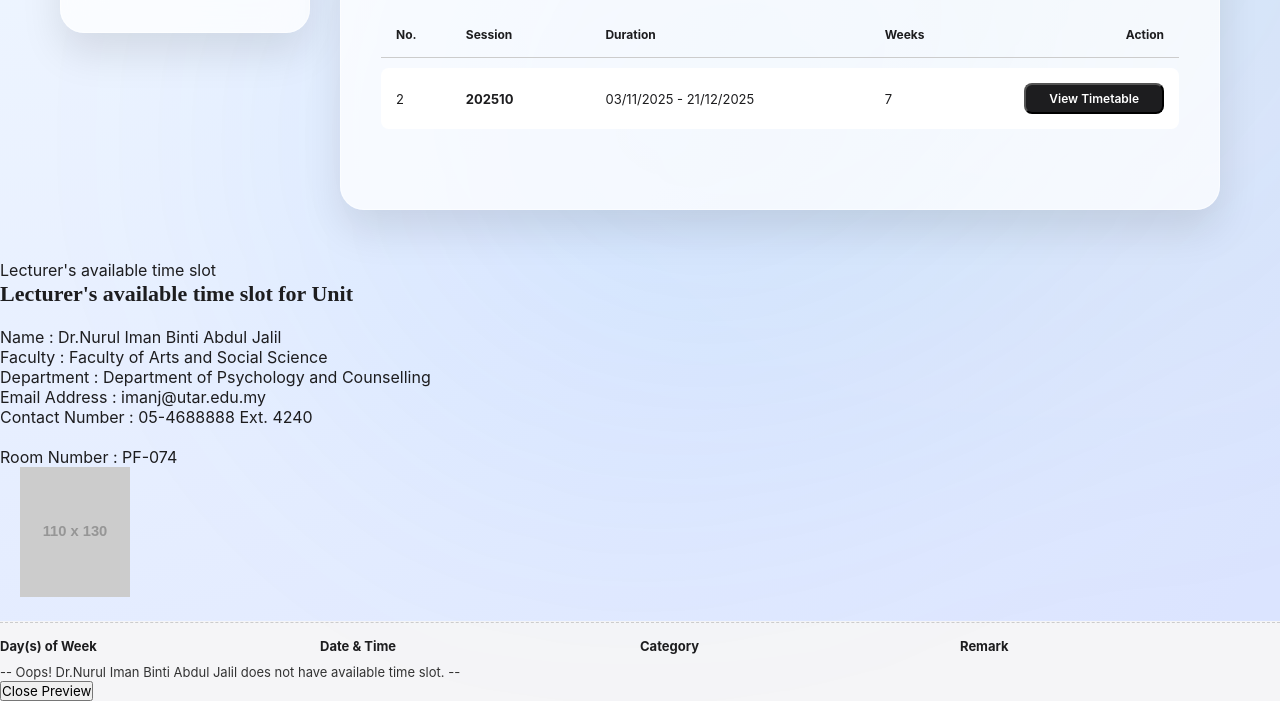
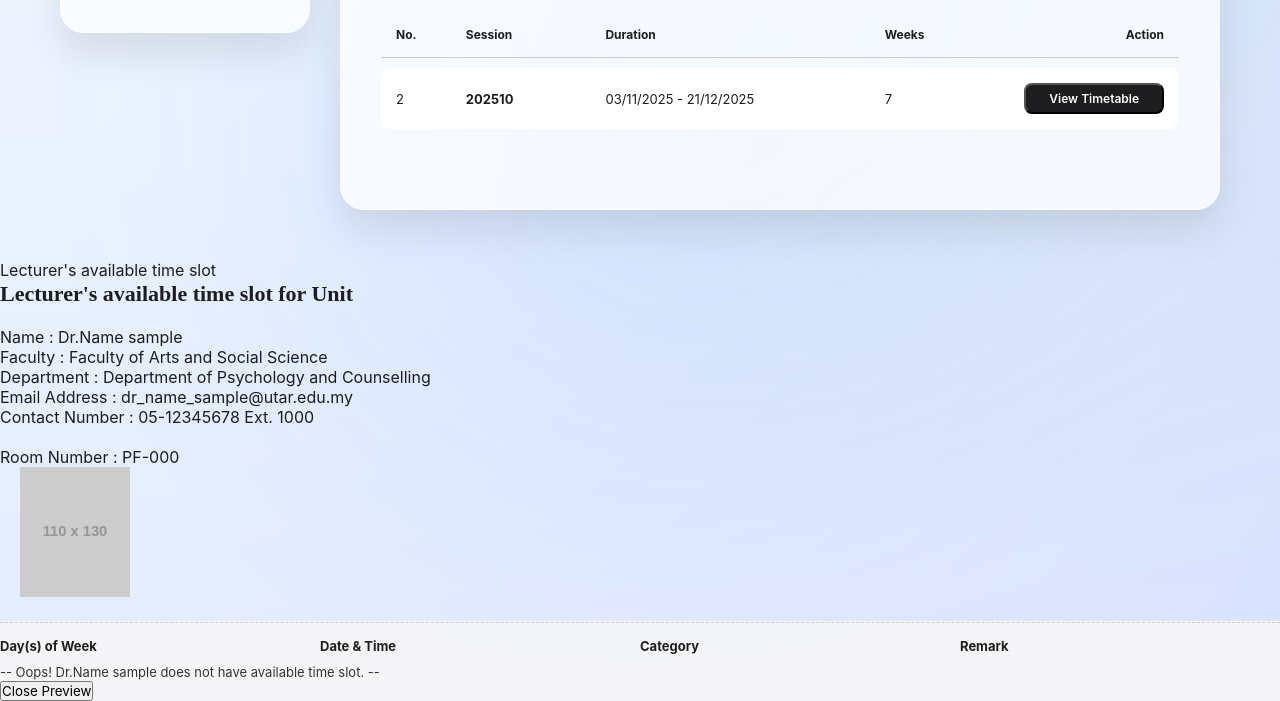
Before and after one commit to kellwinr/university-portal-2, a plain HTML site: page timetable.html in a window 1280 px wide. Shown: the part 259-960 px from the top of the page. Drawn offline with Linux system fonts and the light colour scheme; placeholder pictures from the web are drawn by us.

Commit message:
Update timetable.html

```diff
--- a/timetable.html
+++ b/timetable.html
@@ -319,13 +319,13 @@
 
                 <div class="lecturer-header">
                     <div class="lecturer-info" style="flex: 1;">
-                        <div class="data-row-modal"><span class="label">Name :</span> <span class="value" id="modal-lecturer-name">Dr.Nurul Iman Binti Abdul Jalil</span></div>
+                        <div class="data-row-modal"><span class="label">Name :</span> <span class="value" id="modal-lecturer-name">Dr.Name sample</span></div>
                         <div class="data-row-modal"><span class="label">Faculty :</span> <span class="value">Faculty of Arts and Social Science</span></div>
                         <div class="data-row-modal"><span class="label">Department :</span> <span class="value">Department of Psychology and Counselling</span></div>
-                        <div class="data-row-modal"><span class="label">Email Address :</span> <span class="value email-link" id="modal-email">imanj@utar.edu.my</span></div>
-                        <div class="data-row-modal"><span class="label">Contact Number :</span> <span class="value">05-4688888 Ext. 4240</span></div>
+                        <div class="data-row-modal"><span class="label">Email Address :</span> <span class="value email-link" id="modal-email">dr_name_sample@utar.edu.my</span></div>
+                        <div class="data-row-modal"><span class="label">Contact Number :</span> <span class="value">05-12345678 Ext. 1000</span></div>
                         <br>
-                        <div class="data-row-modal"><span class="label">Room Number :</span> <span class="value">PF-074</span></div>
+                        <div class="data-row-modal"><span class="label">Room Number :</span> <span class="value">PF-000</span></div>
                     </div>
 
                     <div class="lecturer-photo" style="margin-left: 20px;">
@@ -340,7 +340,7 @@
                         <div>Day(s) of Week</div><div>Date & Time</div><div>Category</div><div>Remark</div>
                     </div>
                     <p style="font-size: 13px; color: #333;">
-                        -- Oops! <span id="modal-lecturer-name-2">Dr.Nurul Iman Binti Abdul Jalil</span> does not have available time slot. --
+                        -- Oops! <span id="modal-lecturer-name-2">Dr.Name sample</span> does not have available time slot. --
                     </p>
                 </div>
 
```
